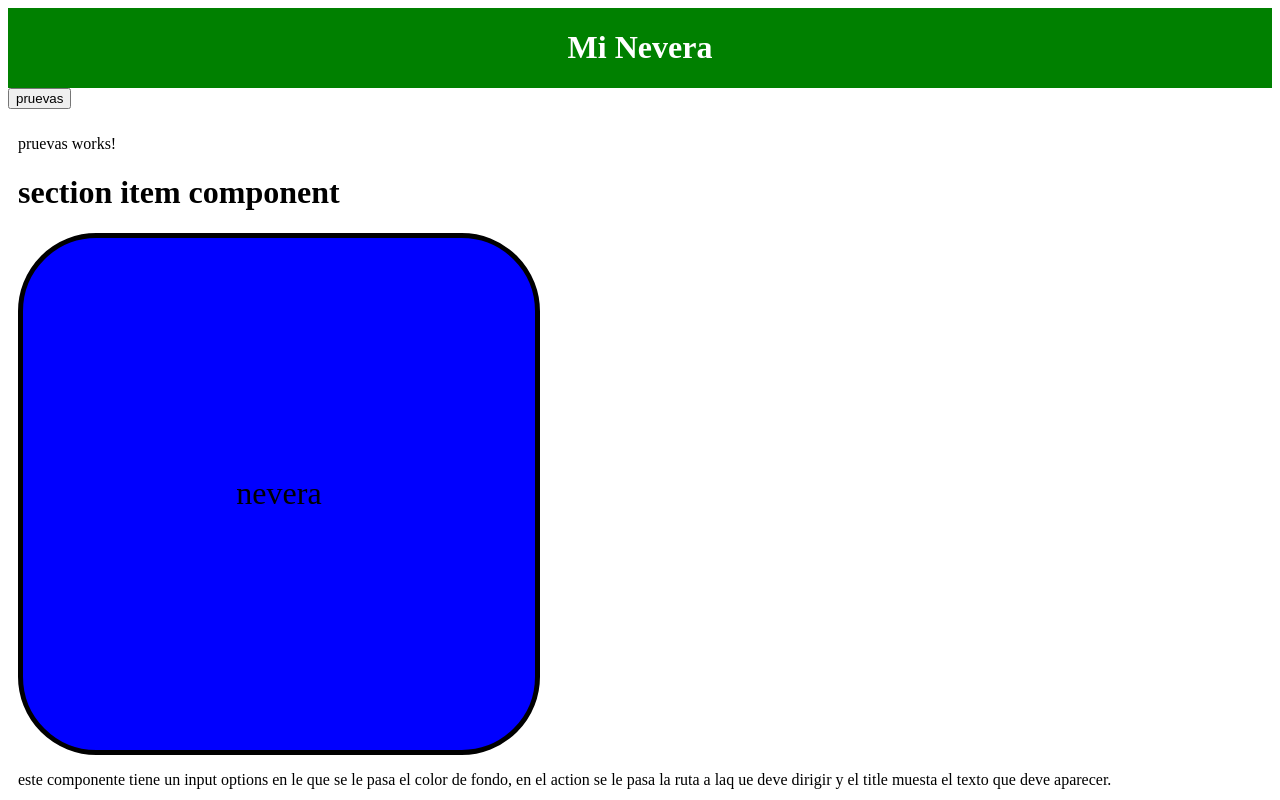
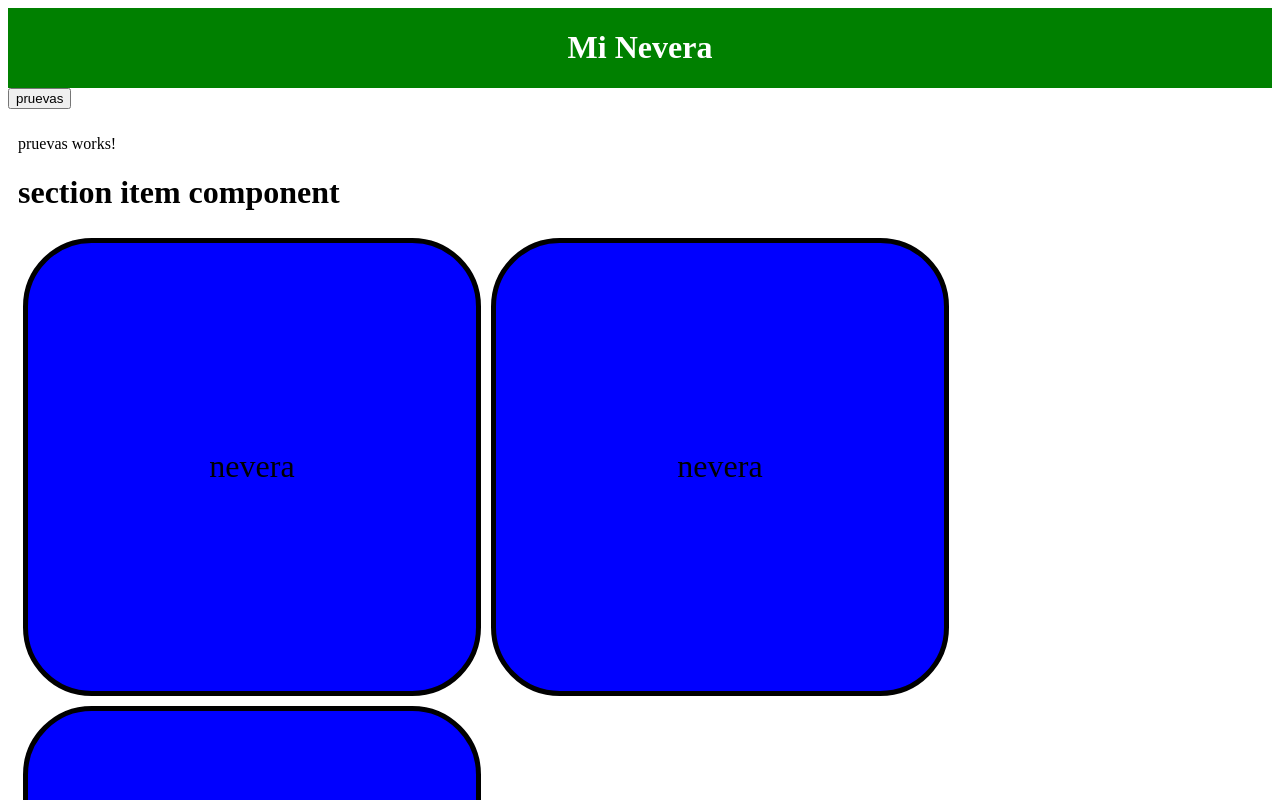
Before and after one commit to pedritusz/listaCompra, an Angular app: page /pruevas in a window 1280 px wide. Shown: the top 800 px of the page. Built offline with nearby package versions, Linux system fonts and the light colour scheme.

Commit message:
posicionmiento de section item component

```diff
--- a/src/app/components/section-item/section-item.component.scss
+++ b/src/app/components/section-item/section-item.component.scss
@@ -2,11 +2,12 @@
 
     border: solid 5px black;
     border-radius: 15%;
-    width: 40vw;
-    height: 40vw;
+    width: 35vw;
+    height: 35vw;
     display: flex;
     align-items: center;
     justify-content: center;
+    margin: 5px;
 
     .item-section--title{
 
--- a/src/app/pruebasYdocumentacion/pruevas/pruevas.component.html
+++ b/src/app/pruebasYdocumentacion/pruevas/pruevas.component.html
@@ -2,7 +2,11 @@
 <p>pruevas works!</p>
 <app-main-page-body></app-main-page-body>
 <h1>section item component</h1>
+<div style="display: flex;width: 100%;flex-wrap: wrap;">
 <app-section-item [options]="optionSectionmock"></app-section-item>
+<app-section-item [options]="optionSectionmock"></app-section-item>
+<app-section-item [options]="optionSectionmock"></app-section-item>
+</div>
 <p>este componente tiene un input options en le que se le pasa el
      color de fondo, en el action se le pasa la ruta a laq
     ue deve dirigir y el title muesta el texto que deve aparecer.</p>
```
